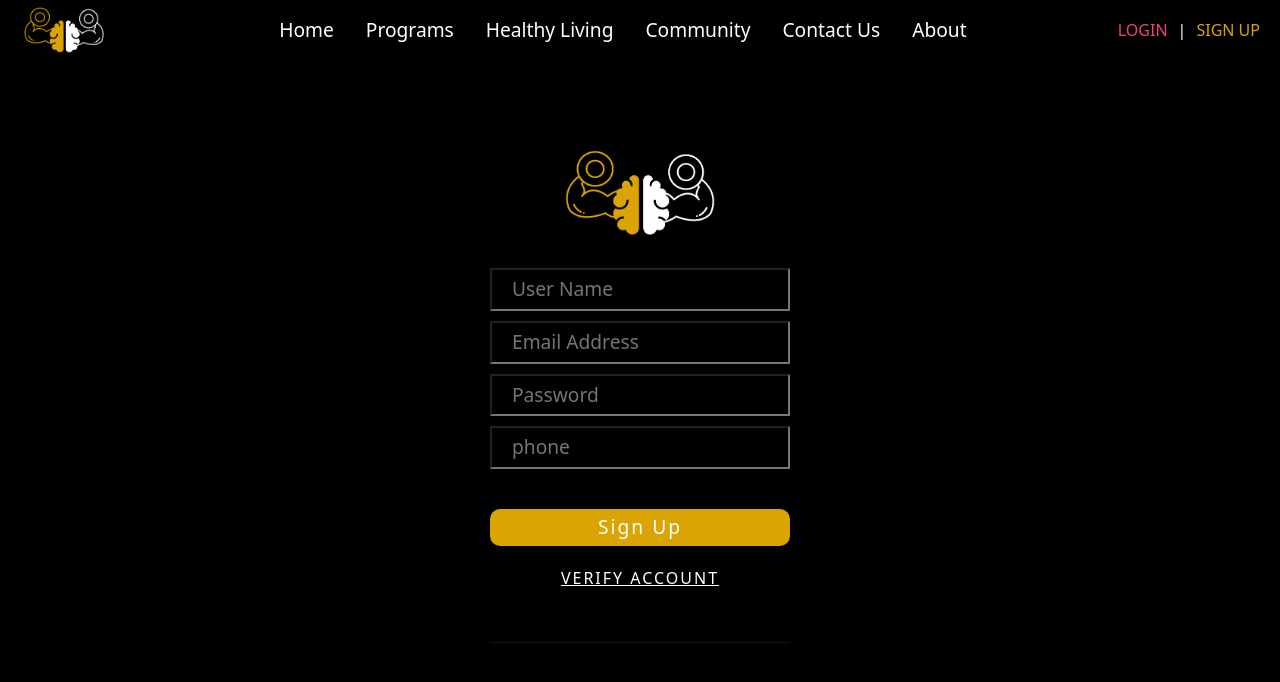
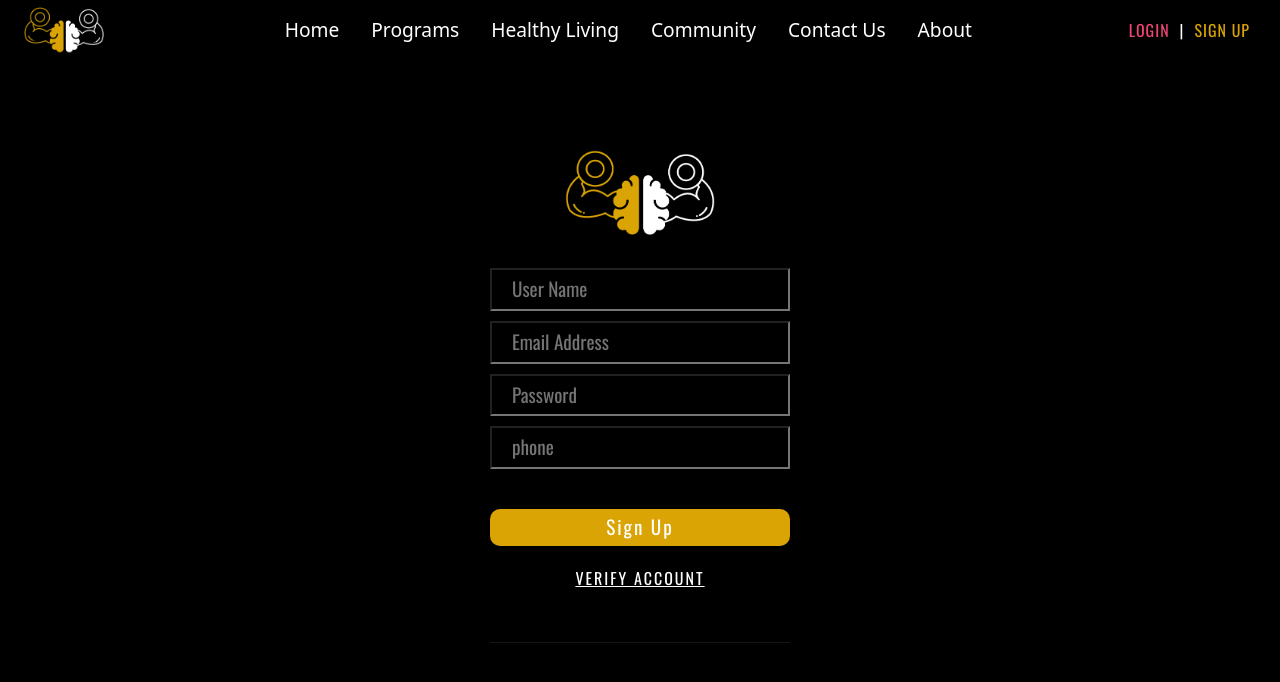
Before and after one commit to Bondok6/fitness-system, a React (Create React App) app: page /signup in a window 1280 px wide. Shown: the top 682 px of the page. Built offline with nearby package versions, Linux system fonts and the light colour scheme.

Commit message:
change font

```diff
--- a/src/assets/css/authentication/login.module.css
+++ b/src/assets/css/authentication/login.module.css
@@ -1,4 +1,6 @@
+
 .login{
+  font-family: 'Oswald', sans-serif;
   padding-top: 150px;
   width: 100vw;
   height: 100vh;
@@ -44,7 +46,7 @@ input:focus{
   border: none;
   border-radius: 10px;
 
-  text-transform: capitalize;
+  text-transform: uppercase;
   font-size: 1.2rem;
   font-weight: 500;
   letter-spacing: 2px;
--- a/src/assets/css/authentication/signup.module.css
+++ b/src/assets/css/authentication/signup.module.css
@@ -1,4 +1,5 @@
 .signup{
+  font-family: 'Oswald', sans-serif;
   padding-top: 150px;
   width: 100vw;
   height: 100vh;
--- a/src/assets/css/navbar.module.css
+++ b/src/assets/css/navbar.module.css
@@ -1,7 +1,6 @@
 @import url('https://fonts.googleapis.com/css2?family=Montserrat&display=swap');
 @import url('https://fonts.googleapis.com/css2?family=Oswald&display=swap');
 
-/* start header navbar */
 header {
   position: fixed;
   top: 0;
@@ -9,6 +8,7 @@ header {
   z-index: 1;
   width: 100vw;
   background-color: rgba(0, 0, 0, .8);
+
 }
 
 .navbar {
@@ -45,9 +45,11 @@ header {
 }
 
 .register {
+  font-family: 'Oswald', sans-serif;
   display: flex;
   padding-right: 20px;
   text-transform: uppercase;
+  letter-spacing: 1px;
 }
 
 .login a {
@@ -58,7 +60,7 @@ header {
 
 .signup a {
   color: #d9a404;
-  padding-left: 10px;
+  padding: 0px 10px;
   text-decoration: none;
 }
 
@@ -74,4 +76,3 @@ header {
   color: #EE4673;
   text-decoration: underline;
 }
-/* end header navbar */
```
Also changed, not shown: 1 other file (tests, documents, lock files or other folders).
